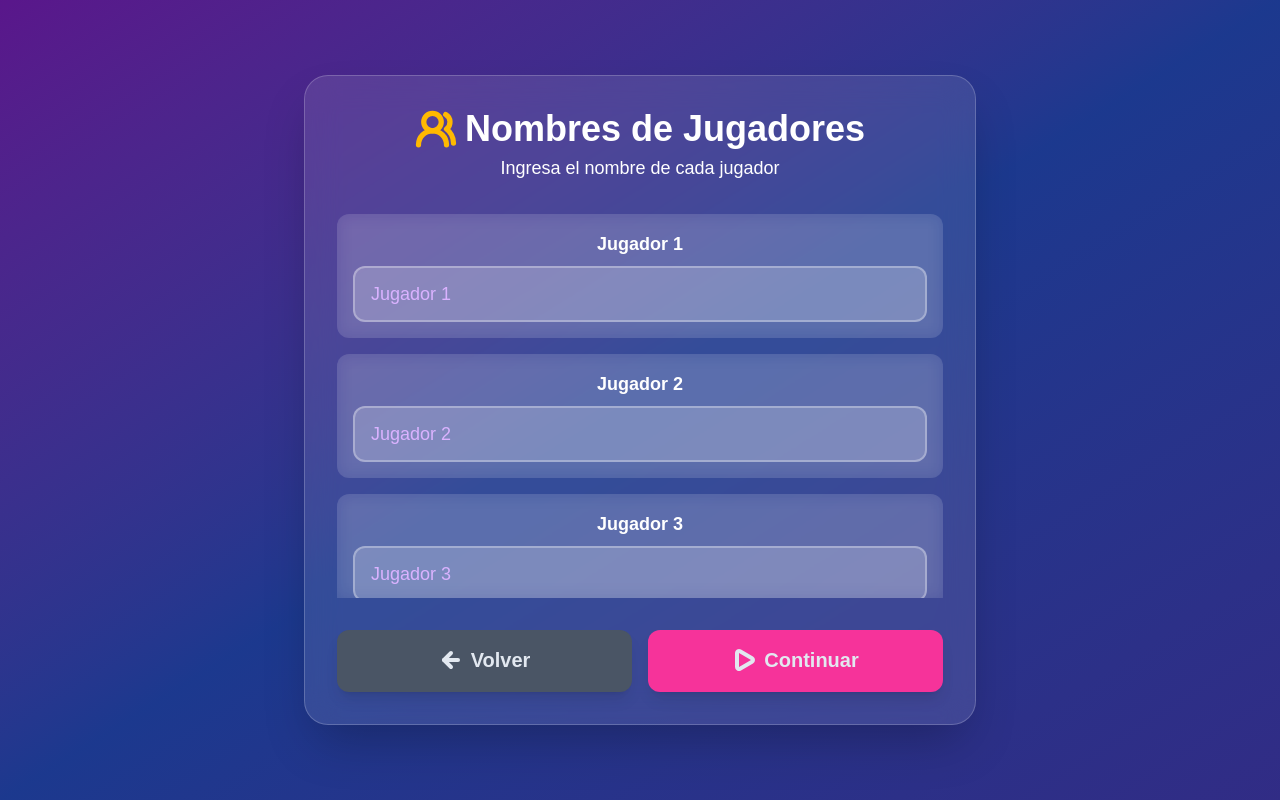
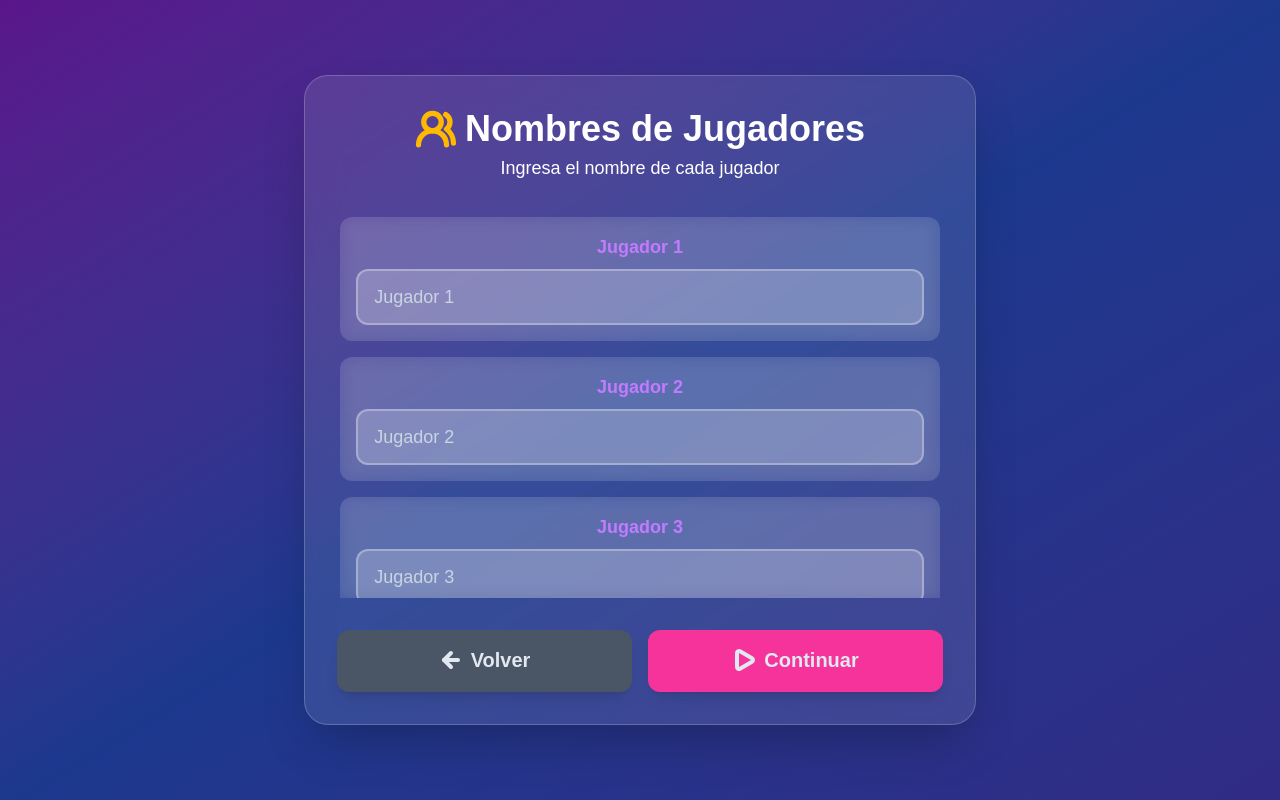
Before and after one commit to stevenD18skz/impostor_app, a Next.js app: page /local in a window 1280 px wide. Both pictures are taken after a click on the button "Continuar". Built offline with nearby package versions, Linux system fonts and the light colour scheme.

Commit message:
feat: implement player name entry component and add local styling for inputs and scrollbars

```diff
--- a/src/app/local/components/NamesState.tsx
+++ b/src/app/local/components/NamesState.tsx
@@ -28,7 +28,7 @@ export default function NamesState({
             <div className="space-y-4 max-h-96 overflow-y-auto custom-scrollbar">
                 {Array(gameData.config.numPlayers).fill(0).map((_, idx) => (
                     <div key={idx} className="bg-white/10 rounded-xl p-4 backdrop-blur">
-                        <label className="block text-white text-lg font-semibold mb-2">
+                        <label className="block text-purple-400 text-lg font-semibold mb-2">
                             Jugador {idx + 1}
                         </label>
                         <input
@@ -38,7 +38,7 @@ export default function NamesState({
                             placeholder={`Jugador ${idx + 1}`}
                             value={gameData.game.playerNames[idx] || ''}
                             onChange={handleChange}
-                            className="w-full px-4 py-3 text-lg bg-white/20 text-white placeholder-purple-300 rounded-xl border-2 border-white/30 focus:border-purple-400 focus:outline-none"
+                            className="w-full px-4 py-3 text-lg bg-white/20 text-white placeholder-slate-300 rounded-xl border-2 border-white/30 focus:border-purple-400 focus:outline-none"
                         />
                     </div>
                 ))}
--- a/src/app/local/components/styleLocal.css
+++ b/src/app/local/components/styleLocal.css
@@ -95,5 +95,6 @@ input[type="number"] {
 /* Para Firefox */
 .custom-scrollbar {
     scrollbar-width: thin;
-    scrollbar-color: #a855f7 rgba(255, 255, 255, 0.05);
+    scrollbar-color: #a065d5 rgba(255, 255, 255, 0.05);
+    padding: 0.2rem;
 }
```
